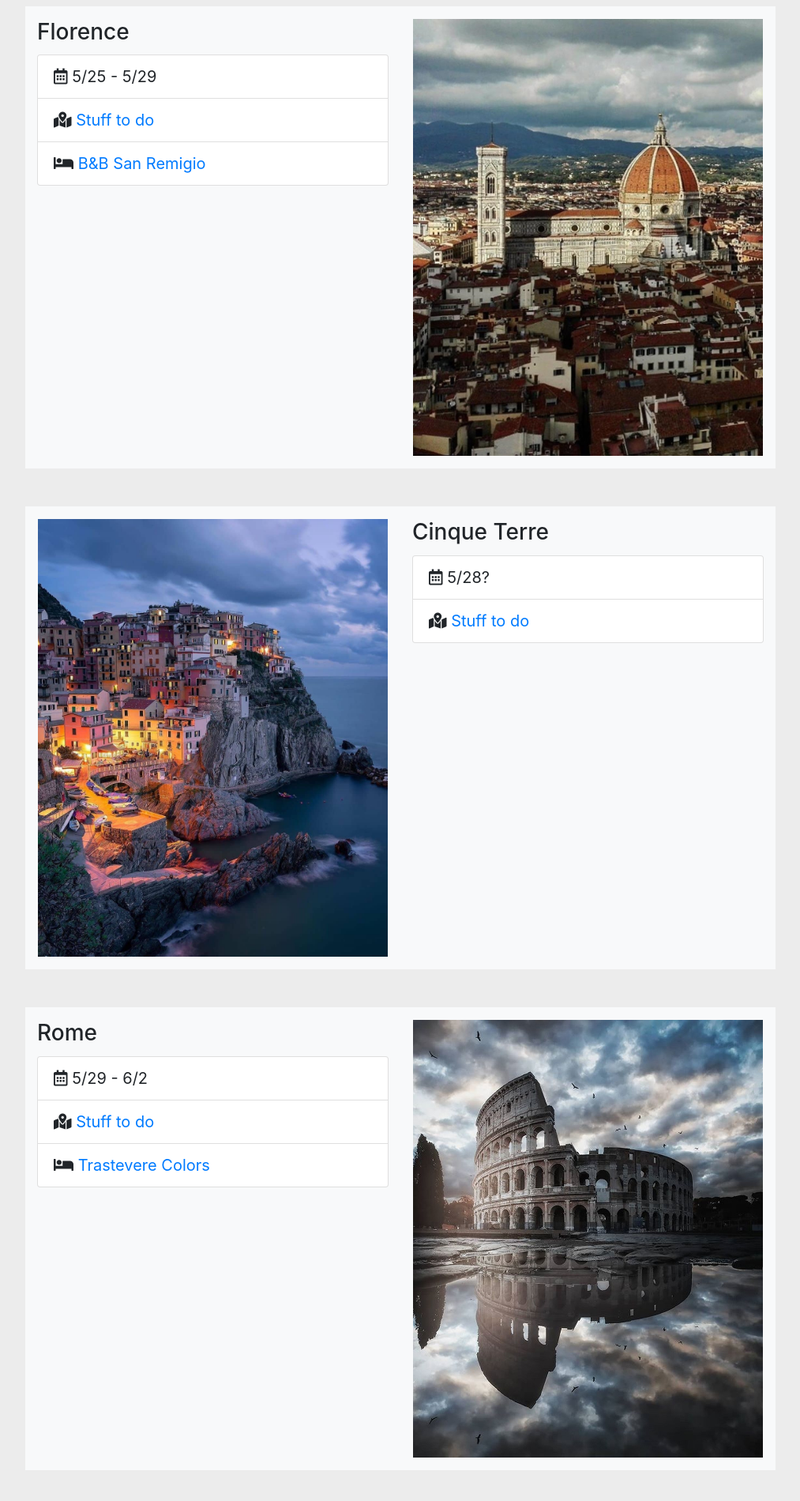
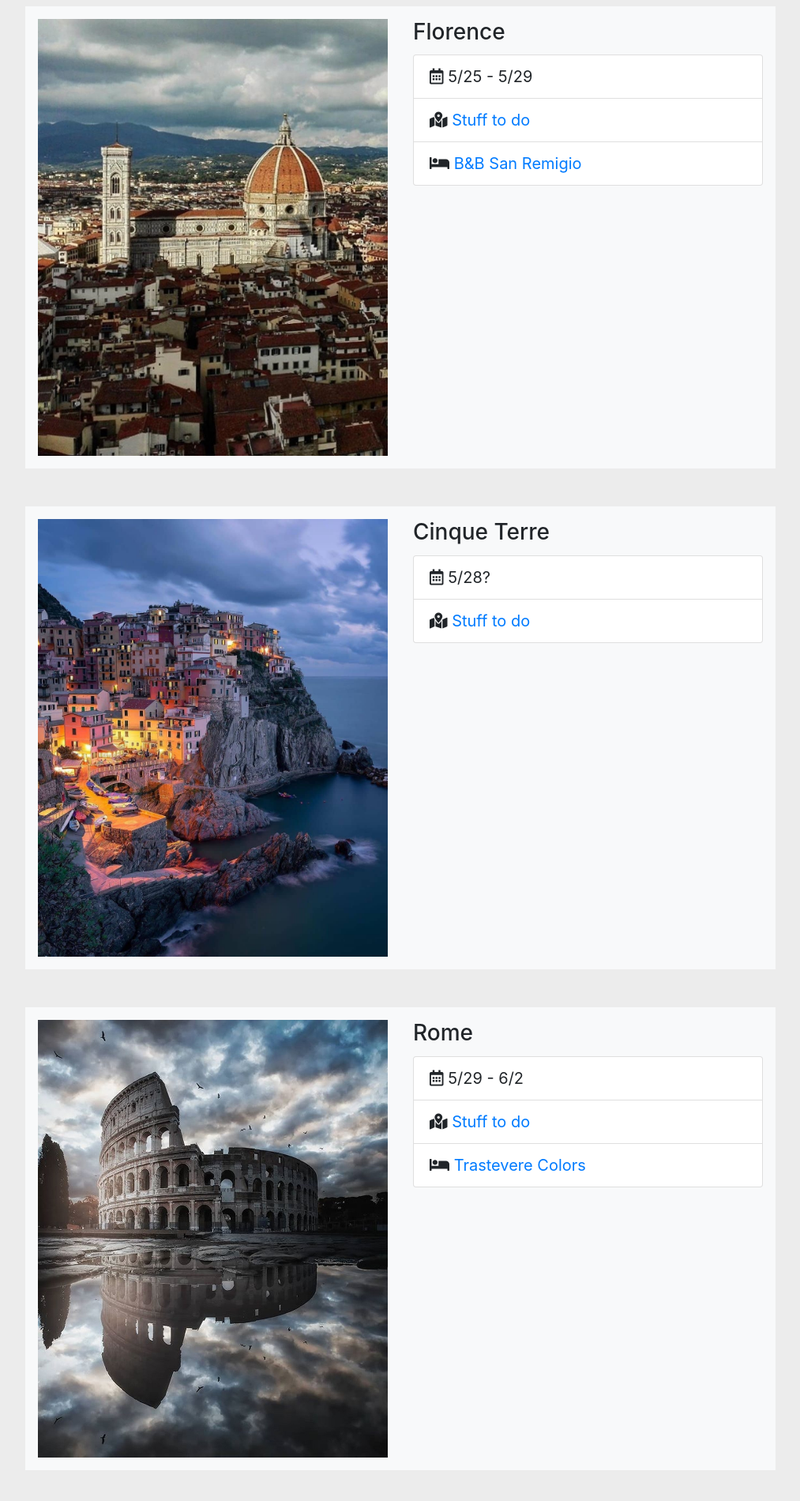
Before and after one commit to adams141/adams141.github.io, a plain HTML site: page eu2020.html in a window 1280 px wide. Shown: the part 656-2556 px from the top of the page at 79% size, without its empty margins (133-1146 px from the left). Drawn offline with nearby package versions, Linux system fonts and the light colour scheme.

Commit message:
simplified layout

```diff
--- a/eu2020.html
+++ b/eu2020.html
@@ -20,10 +20,10 @@
     <div class="container">
 
       <div class="row my-5">
-          <div class="col-md-5 offset-1 p-3 bg-light">
+          <div class="col-md-5 offset-sm-1 p-3 bg-light">
             <img class="img-fluid" src="img/london4.jpg" />
           </div>
-          <div class="col-md-5 py-3 bg-light">
+          <div class="col-md-5 p-3 bg-light">
             <h3 class="card-title">London</h3>
             <ul class="list-group">
               <li class="list-group-item"><i class="far fa-calendar-alt"></i> 5/20 - 5/25</li>
@@ -34,7 +34,10 @@
       </div>
 
       <div class="row my-5">
-        <div class="col-md-5 offset-1 py-3 bg-light">
+        <div class="col-md-5 offset-sm-1 p-3 bg-light">
+          <img class="img-fluid" src="img/florence1.jpg" />
+        </div>
+        <div class="col-md-5 p-3 bg-light">
           <h3 class="card-title">Florence</h3>
           <ul class="list-group">
             <li class="list-group-item"><i class="far fa-calendar-alt"></i> 5/25 - 5/29</li>
@@ -42,17 +45,14 @@
             <li class="list-group-item"><i class="fas fa-bed"></i> <a href="http://www.sanremigiofirenze.it/en">B&B San Remigio</a></li>
           </ul>
         </div>
-        <div class="col-md-5 p-3 bg-light">
-          <img class="img-fluid" src="img/florence1.jpg" />
-        </div>
       </div>
 
 
       <div class="row my-5">
-        <div class="col-md-5 offset-1 p-3 bg-light">
+        <div class="col-md-5 offset-sm-1 p-3 bg-light">
           <img class="img-fluid" src="img/cinque1.jpg" />
         </div>
-        <div class="col-md-5 py-3 bg-light">
+        <div class="col-md-5 p-3 bg-light">
           <h3 class="card-title">Cinque Terre</h3>
           <ul class="list-group">
             <li class="list-group-item"><i class="far fa-calendar-alt"></i> 5/28?</li>
@@ -63,16 +63,16 @@
 
 
       <div class="row my-5">
-        <div class="col-md-5 offset-1 py-3 bg-light">
+        <div class="col-md-5 offset-sm-1 p-3 bg-light">
+          <img class="img-fluid" src="img/rome2.jpg" />
+        </div>
+        <div class="col-md-5 p-3 bg-light">
           <h3 class="card-title">Rome</h3>
           <ul class="list-group">
             <li class="list-group-item"><i class="far fa-calendar-alt"></i> 5/29 - 6/2</li>
             <li class="list-group-item"><i class="fas fa-map-marked-alt"></i> <a href="https://wanderlog.com/plan/dpuuxzsryzoqmdxx/rome">Stuff to do</a></li>
             <li class="list-group-item"><i class="fas fa-bed"></i> <a href="http://www.trasteverecolorsrelais.it/en">Trastevere Colors</a></li>
           </ul>
-        </div>
-        <div class="col-md-5 p-3 bg-light">
-          <img class="img-fluid" src="img/rome2.jpg" />
         </div>
       </div>
   </div>
```
